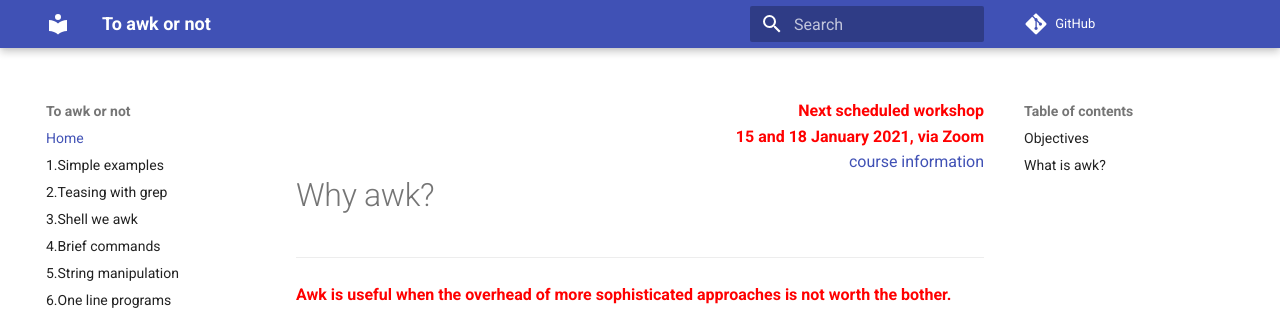
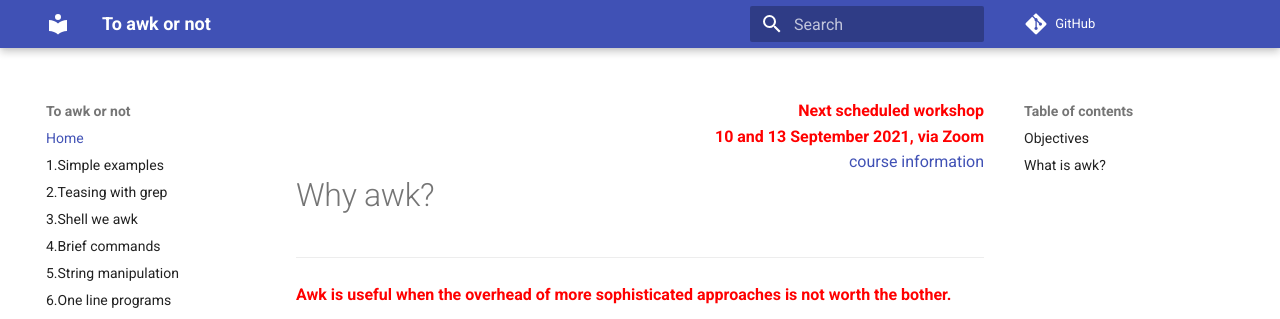
Before and after one commit to pmitev/to-awk-or-not, an MkDocs documentation site: the page built from docs/index.md, in a window 1280 px wide and 900 px high. Shown: the top 319 px of the window. Built offline with MkDocs 1.6.1 and Material for MkDocs 9.7.7, drawn with Linux system fonts in a browser that asks for light colours; comment, search, counter and statistics services are not loaded.

Commit message:
new dates

```diff
--- a/docs/index.md
+++ b/docs/index.md
@@ -1,6 +1,6 @@
 <div style="text-align: right"> <font color="red"><strong>
 Next scheduled workshop</br>
-15 and 18 January 2021, via Zoom</strong></font></br>
+10 and 13 September 2021, via Zoom</strong></font></br>
 <a href="https://hackmd.io/@pmitev/Awk-workshop" target="_blank" rel="nofollow">course information</a>
 </div>
 
```
